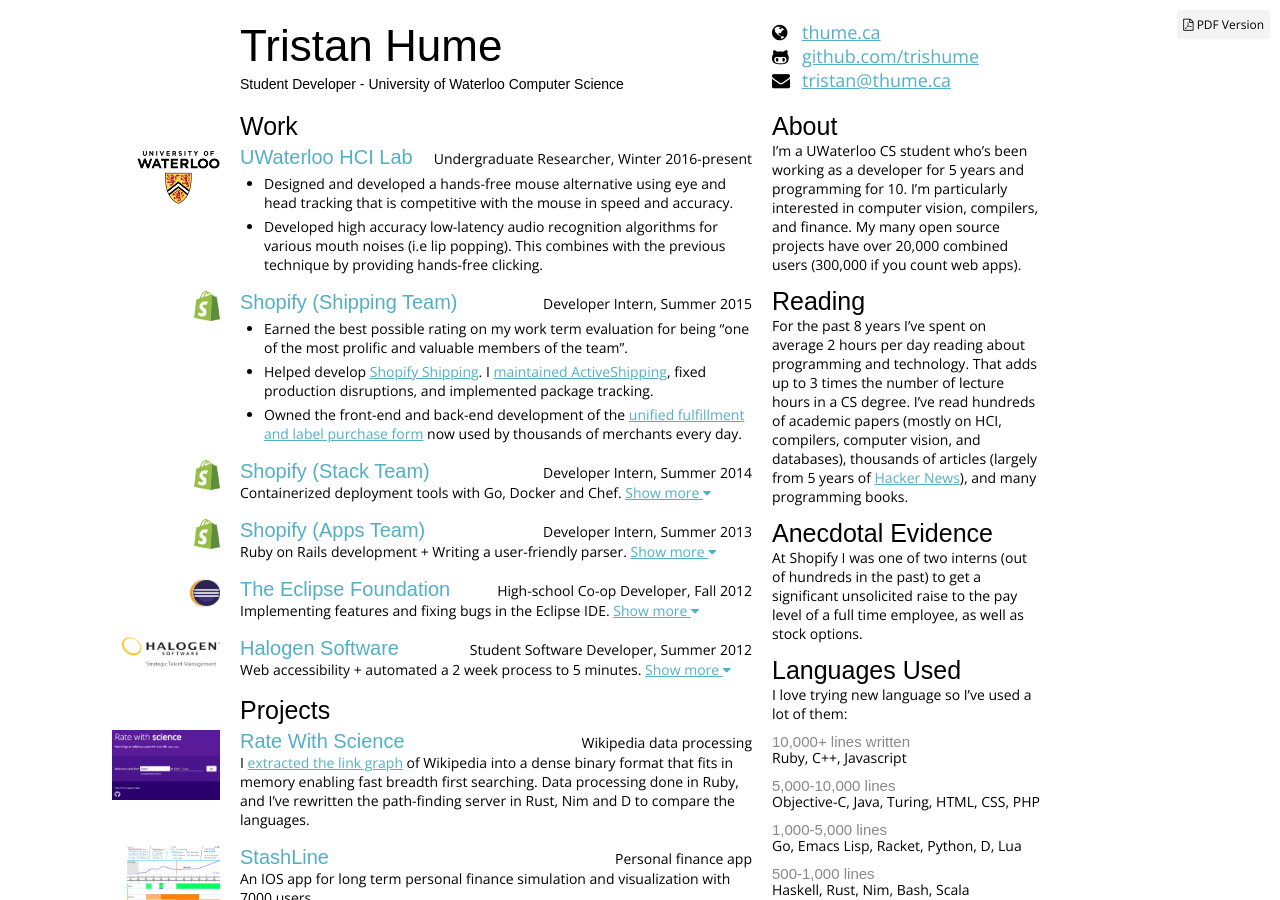
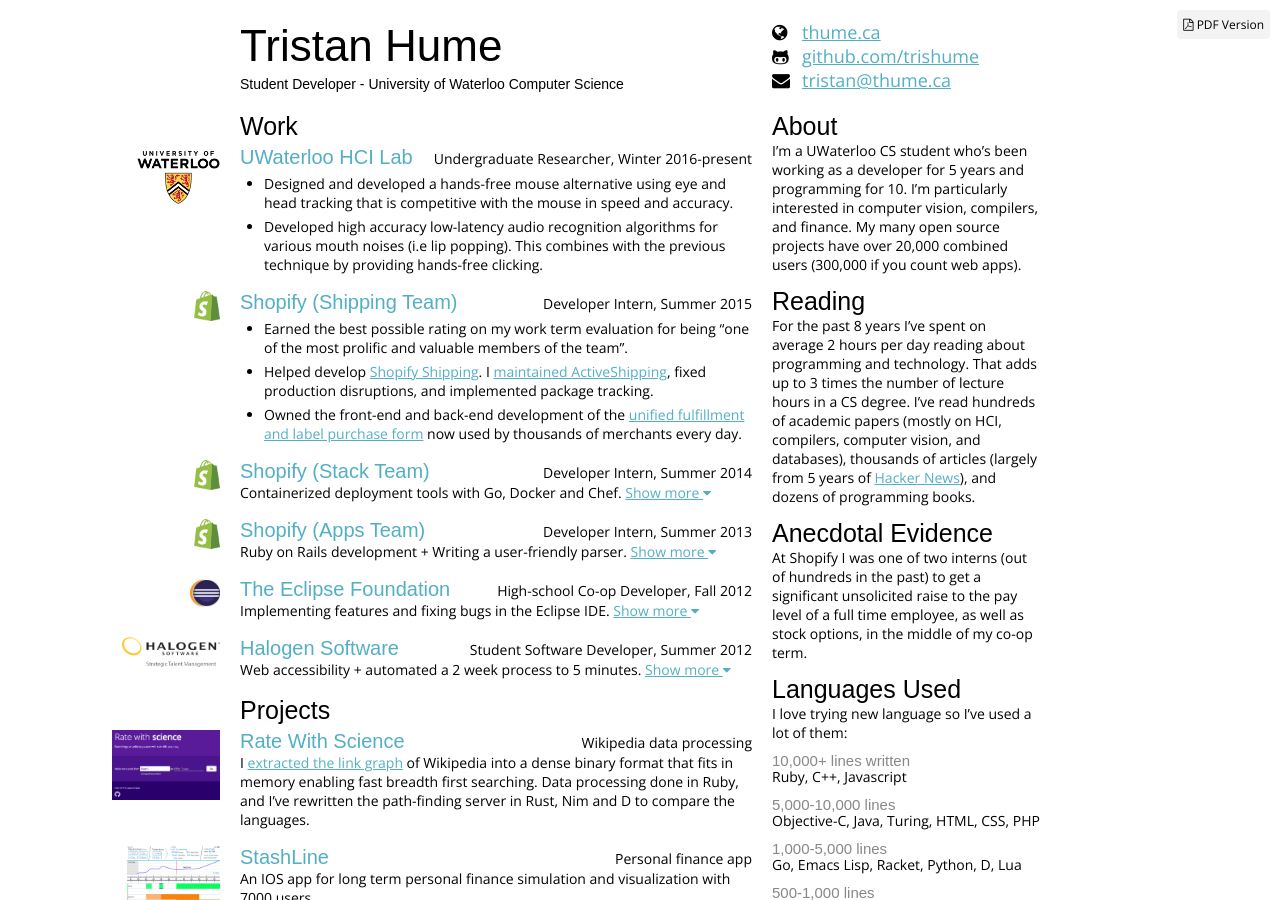
Before and after one commit to trishume/resume, a Jekyll site: the page built from index.html, in a window 1280 px wide and 900 px high. Built offline with Jekyll 4.4.1, drawn with Linux system fonts in a browser that asks for light colours; nearby versions of some CDN libraries; some web fonts are replaced.

Commit message:
Minor wording tweaks

```diff
--- a/_data/sidebar.yml
+++ b/_data/sidebar.yml
@@ -7,11 +7,11 @@
     title: Reading
     content: |
       For the past 8 years I've spent on average 2 hours per day reading about programming and technology. That adds up to 3 times the number of lecture hours in a CS degree.
-      I've read hundreds of academic papers (mostly on HCI, compilers, computer vision, and databases), thousands of articles (largely from 5 years of [Hacker News](https://news.ycombinator.com/)), and many programming books.
+      I've read hundreds of academic papers (mostly on HCI, compilers, computer vision, and databases), thousands of articles (largely from 5 years of [Hacker News](https://news.ycombinator.com/)), and dozens of programming books.
   - &anecdote
     title: Anecdotal Evidence
     content: |
-      At Shopify I was one of two interns (out of hundreds in the past) to get a significant unsolicited raise to the pay level of a full time employee, as well as stock options.
+      At Shopify I was one of two interns (out of hundreds in the past) to get a significant unsolicited raise to the pay level of a full time employee, as well as stock options, in the middle of my co-op term.
   - &languages
     title: Languages Used
     content: |
```
Also changed, not shown: 1 other file.
